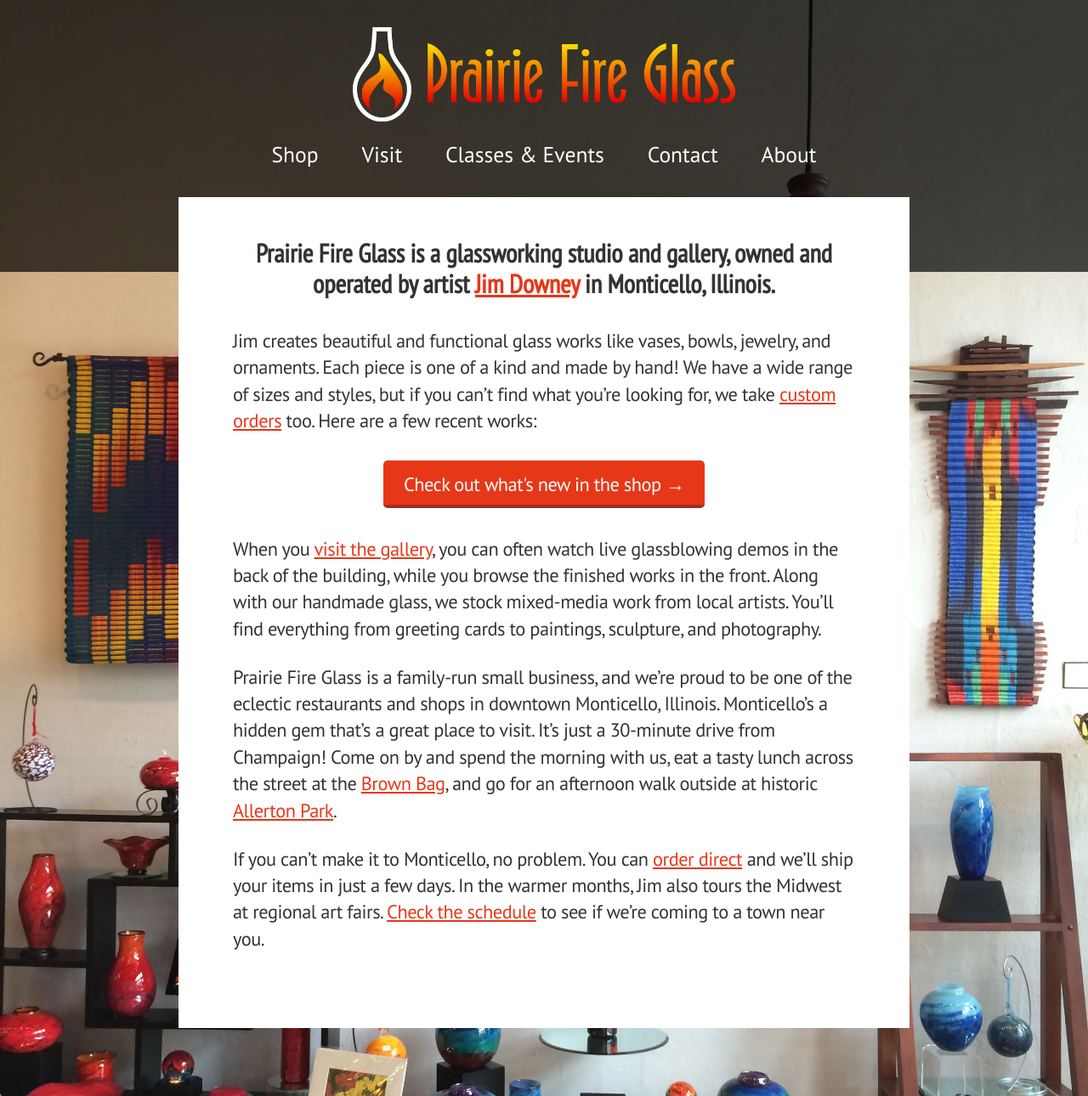
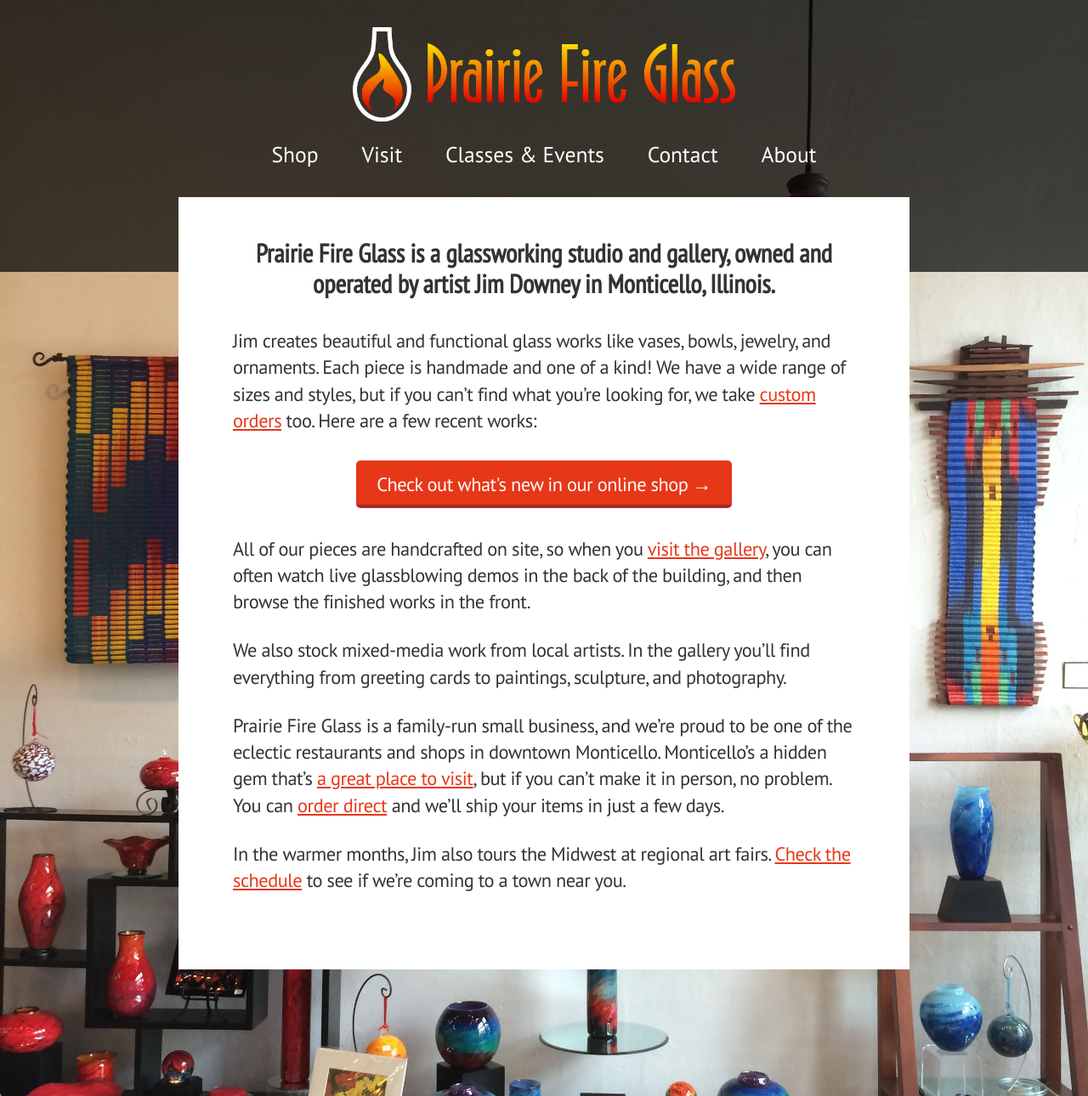
Before and after one commit to prairiefireglass/prairiefireglass.github.io, a Jekyll site: the page built from index.html, in a window 1280 px wide. Shown: the whole page at 85% size. Built offline with Jekyll 4.4.1, drawn with Linux system fonts in a browser that asks for light colours; nearby versions of some CDN libraries.

Commit message:
Home page wordsmithing

```diff
--- a/index.html
+++ b/index.html
@@ -5,25 +5,29 @@
 <section>
   <header>
     <h1>
-      Prairie Fire Glass is a glassworking studio and gallery, owned and operated by artist <a href="about/">Jim Downey</a> in Monticello, Illinois.
+      Prairie Fire Glass is a glassworking studio and gallery, owned and operated by artist Jim Downey in Monticello, Illinois.
     </h1>
   </header>
   <article>
     <p>
-      Jim creates beautiful and functional glass works like vases, bowls, jewelry, and ornaments. Each piece is one of a kind and made by hand! We have a wide range of sizes and styles, but if you can&rsquo;t find what you&rsquo;re looking for, we take <a href="shop#custom">custom orders</a> too. Here are a few recent works:
+      Jim creates beautiful and functional glass works like vases, bowls, jewelry, and ornaments. Each piece is handmade and one of a kind! We have a wide range of sizes and styles, but if you can&rsquo;t find what you&rsquo;re looking for, we take <a href="shop#custom">custom orders</a> too. Here are a few recent works:
     </p>
     <div class="shop-items" data-behavior="etsy-items" data-limit="3" data-featured="1"></div>
     <p class="cta">
-      <a href="shop/" class="cta-button">Check out what's new in the shop &rarr;</a>
+      <a href="shop/" class="cta-button">Check out what's new in our online shop &rarr;</a>
     </p>
     <p>
-      When you <a href="visit/">visit the gallery</a>, you can often watch live glassblowing demos in the back of the building, while you browse the finished works in the front. Along with our handmade glass, we stock mixed-media work from local artists. You’ll find everything from greeting cards to paintings, sculpture, and photography.
+      All of our pieces are handcrafted on site, so when you <a href="visit/">visit the gallery</a>, you can often watch live glassblowing demos in the back of the building, and then browse the finished works in the front.
     </p>
     <p>
-      Prairie Fire Glass is a family-run small business, and we’re proud to be one of the eclectic restaurants and shops in downtown Monticello, Illinois. Monticello’s a hidden gem that’s a great place to visit. It’s just a 30-minute drive from Champaign! Come on by and spend the morning with us, eat a tasty lunch across the street at the <a href="http://www.monticellobrownbag.com/">Brown Bag</a>, and go for an afternoon walk outside at historic <a href="http://allerton.illinois.edu/">Allerton Park</a>.
+      We also stock mixed-media work from local artists. In the gallery you’ll find everything from greeting cards to paintings, sculpture, and photography.
     </p>
     <p>
-      If you can’t make it to Monticello, no problem. You can <a href="shop/">order direct</a> and we&rsquo;ll ship your items in just a few days. In the warmer months, Jim also tours the Midwest at regional art fairs. <a href="shows/">Check the schedule</a> to see if we&rsquo;re coming to a town near you.
+      Prairie Fire Glass is a family-run small business, and we’re proud to be one of the eclectic restaurants and shops in downtown Monticello. Monticello’s a hidden gem that’s <a href=
+    "visit/">a great place to visit</a>, but if you can’t make it in person, no problem. You can <a href="shop/">order direct</a> and we&rsquo;ll ship your items in just a few days.
+    </p>
+    <p>
+      In the warmer months, Jim also tours the Midwest at regional art fairs. <a href="shows/">Check the schedule</a> to see if we&rsquo;re coming to a town near you.
     </p>
   </article>
 </section>
```
